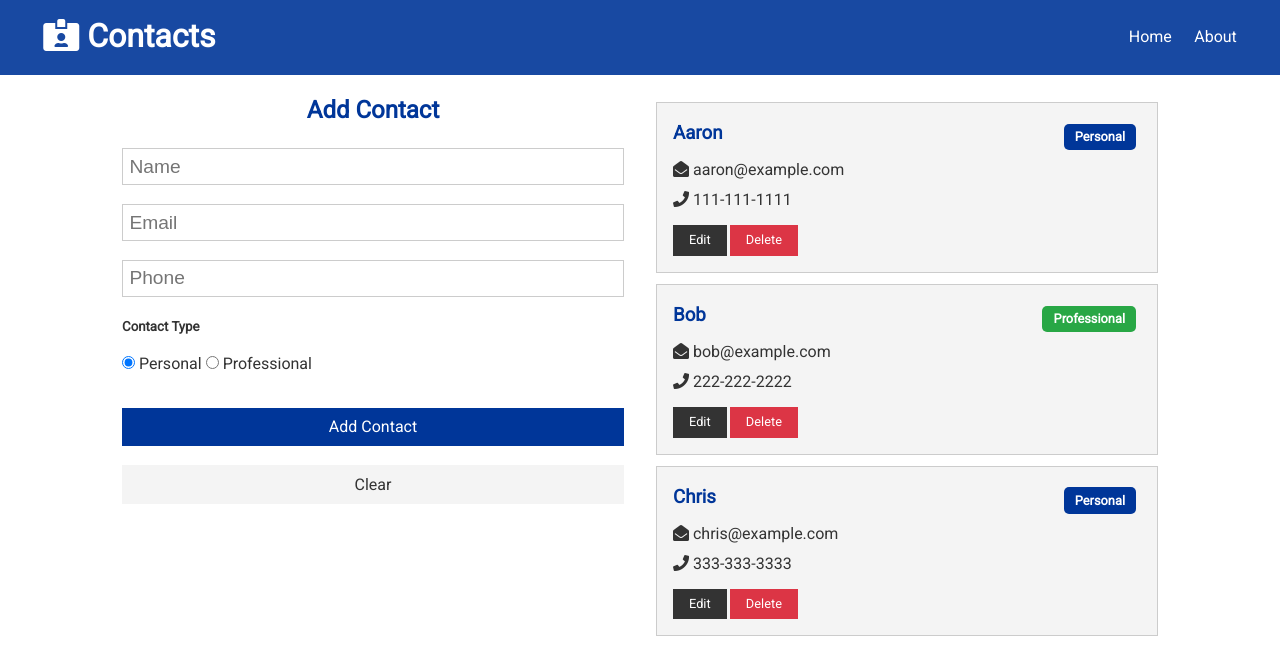
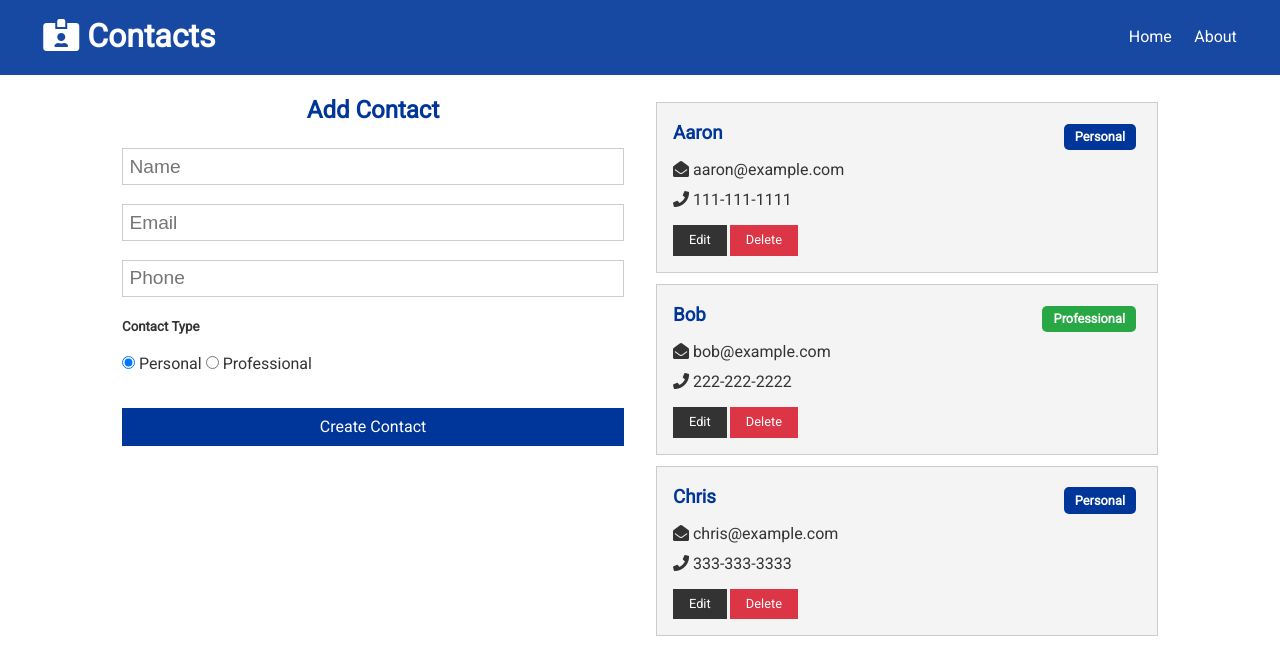
Before and after one commit to elvan/contact-manager-app-react-express, a React (Create React App) app in the folder frontend/: page / in a window 1280 px wide. Shown: the top 658 px of the page. Built offline with nearby package versions, Linux system fonts and the light colour scheme.

Commit message:
edit and update contacts

```diff
--- a/frontend/src/components/contacts/ContactForm.jsx
+++ b/frontend/src/components/contacts/ContactForm.jsx
@@ -11,9 +11,8 @@ const initialContact = {
 const ContactForm = () => {
   const [contact, setContact] = useState(initialContact);
 
-  const contactContext = useContext(ContactContext);
-
-  useEffect(() => {}, []);
+  const { current, clearCurrent, addContact, updateContact } =
+    useContext(ContactContext);
 
   const { name, email, phone, type } = contact;
 
@@ -23,15 +22,38 @@ const ContactForm = () => {
 
   const onSubmit = (event) => {
     event.preventDefault();
-    contactContext.addContact(contact);
-    clearAll();
+
+    if (!name || !email || !phone || !type) {
+      alert('Please fill in all fields');
+      return;
+    }
+
+    if (current === null) {
+      addContact(contact);
+    } else {
+      updateContact(contact);
+    }
+
+    handleClear();
   };
 
-  const clearAll = () => {};
+  const handleClear = () => {
+    clearCurrent();
+  };
+
+  useEffect(() => {
+    if (current) {
+      setContact(current);
+    } else {
+      setContact(initialContact);
+    }
+  }, [current]);
 
   return (
     <form onSubmit={onSubmit}>
-      <h2 className='text-primary'>Add Contact</h2>
+      <h2 className='text-primary'>
+        {current ? 'Edit Contact' : 'Add Contact'}
+      </h2>
       <input
         type='text'
         placeholder='Name'
@@ -75,17 +97,17 @@ const ContactForm = () => {
       <div>
         <input
           type='submit'
-          value={'Add Contact'}
+          value={current ? 'Update Contact' : 'Create Contact'}
           className='btn btn-primary btn-block'
         />
       </div>
-      {
+      {current && (
         <div>
-          <button className='btn btn-light btn-block' onClick={clearAll}>
+          <button className='btn btn-light btn-block' onClick={handleClear}>
             Clear
           </button>
         </div>
-      }
+      )}
     </form>
   );
 };
--- a/frontend/src/context/contact/ContactState.jsx
+++ b/frontend/src/context/contact/ContactState.jsx
@@ -5,6 +5,7 @@ import {
   CLEAR_CURRENT,
   DELETE_CONTACT,
   SET_CURRENT,
+  UPDATE_CONTACT,
 } from '../types';
 import contactReducer from './contactReducer';
 
@@ -48,6 +49,11 @@ const ContactState = (props) => {
     dispatch({ type: ADD_CONTACT, payload: contact });
   };
 
+  const updateContact = (contact) => {
+    // @ts-ignore
+    dispatch({ type: UPDATE_CONTACT, payload: contact });
+  };
+
   const deleteContact = (id) => {
     // @ts-ignore
     dispatch({ type: DELETE_CONTACT, payload: id });
@@ -71,6 +77,7 @@ const ContactState = (props) => {
         filtered: state.filtered,
         error: state.error,
         addContact,
+        updateContact,
         deleteContact,
         setCurrent,
         clearCurrent,
--- a/frontend/src/context/contact/contactReducer.js
+++ b/frontend/src/context/contact/contactReducer.js
@@ -27,7 +27,7 @@ const contactReducer = (state, action) => {
       return {
         ...state,
         contacts: state.contacts.map((contact) =>
-          contact._id === action.payload._id ? action.payload : contact
+          contact.id === action.payload.id ? action.payload : contact
         ),
       };
     case DELETE_CONTACT:
```
